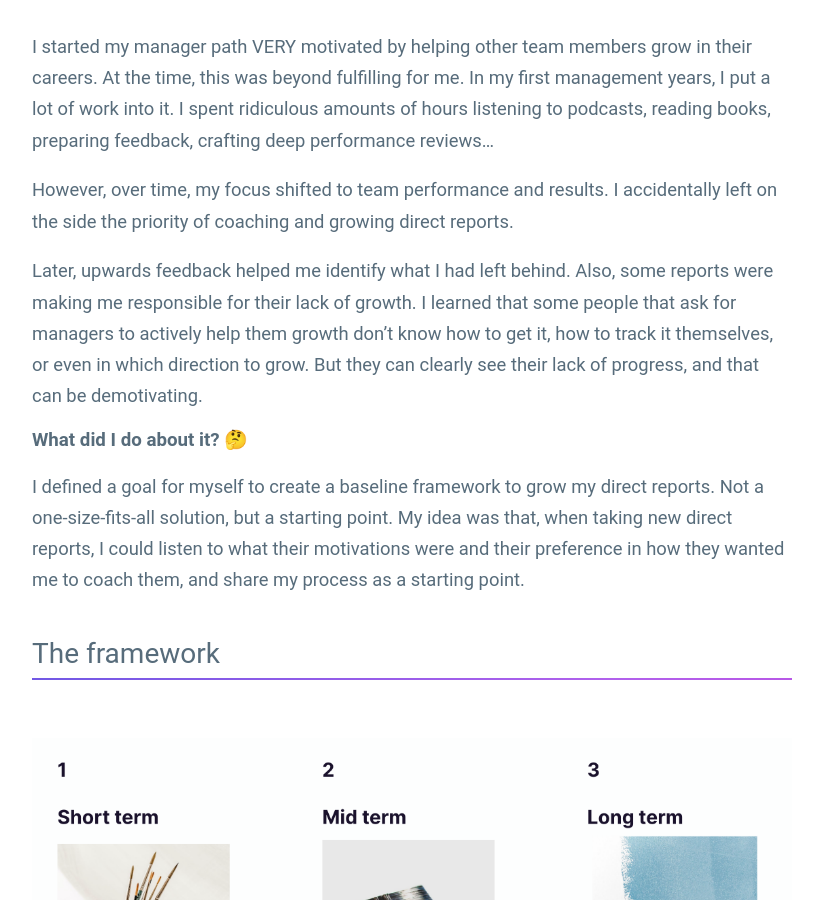
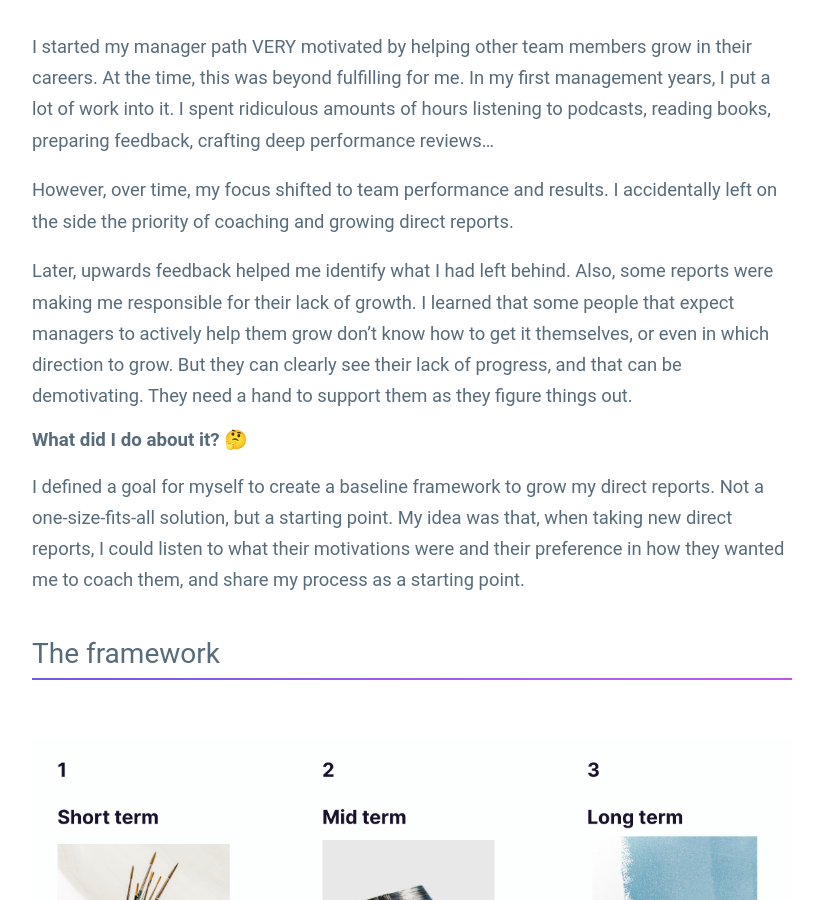
Before and after one commit to guillermodlpa/site, a Jekyll site: the page built from _posts/2021-12-08-growth-of-direct-reports.markdown, in a window 1280 px wide and 900 px high, scrolled down 2473 px. Shown: the whole window, without its empty margins (228-1051 px from the left). Built offline with Jekyll 4.4.1, drawn with Linux system fonts in a browser that asks for light colours.

Commit message:
Updated Growth Of Direct Reports

```diff
--- a/_posts/2021-12-08-growth-of-direct-reports.markdown
+++ b/_posts/2021-12-08-growth-of-direct-reports.markdown
@@ -39,7 +39,7 @@ I started my manager path VERY motivated by helping other team members grow in t
 
 However, over time, my focus shifted to team performance and results. I accidentally left on the side the priority of coaching and growing direct reports.
 
-Later, upwards feedback helped me identify what I had left behind. Also, some reports were making me responsible for their lack of growth. I learned that some people that ask for managers to actively help them growth don’t know how to get it, how to track it themselves, or even in which direction to grow. But they can clearly see their lack of progress, and that can be demotivating.
+Later, upwards feedback helped me identify what I had left behind. Also, some reports were making me responsible for their lack of growth. I learned that some people that expect managers to actively help them grow don’t know how to get it themselves, or even in which direction to grow. But they can clearly see their lack of progress, and that can be demotivating. They need a hand to support them as they figure things out.
 
 ### What did I do about it? 🤔
 
```
